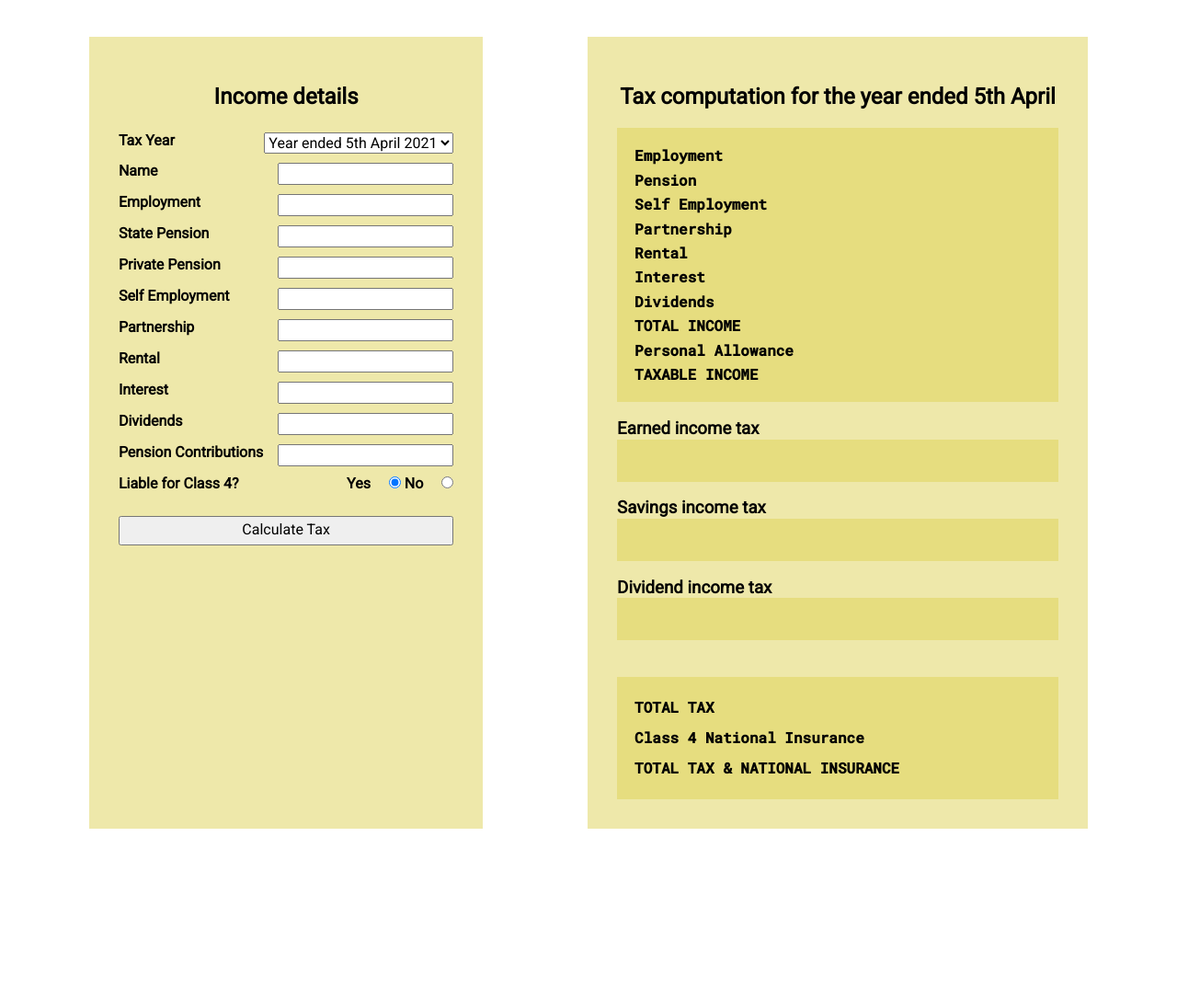
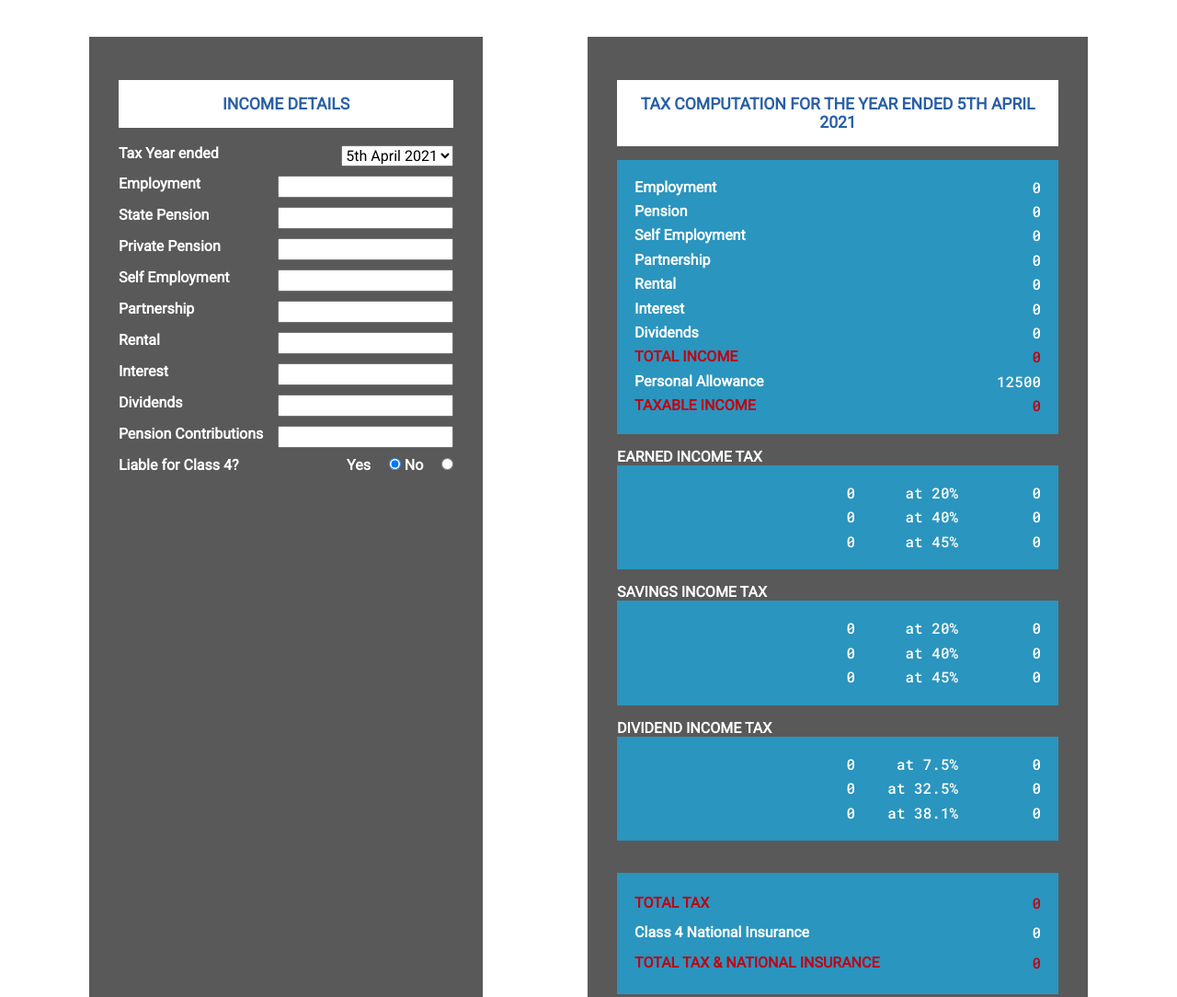
Before and after one commit to matt-j-e/tax-comp-js, a website: page index.html in a window 1280 px wide. Shown: the top 1084 px of the page at 92% size. Before the commit the page ends 941 px from the top, so only its background shows below. Drawn offline with Linux system fonts and the light colour scheme.

Commit message:
Made it populate the comp section on page load. Changed some basic design elements

```diff
--- a/css/style.css
+++ b/css/style.css
@@ -1,6 +1,16 @@
+:root {
+    --bg: #595959;
+    --fg: #2a95bf;
+    --grey: #595959;
+    --dkb: #295fa6;
+    --mbl: #2a95bf;
+    --red: #bf0413;
+}
+
 html {
     box-sizing: border-box;
     font-family: 'Roboto', sans-serif;
+    color: white;
 }
 
 #container {
@@ -9,16 +19,22 @@ html {
     display: flex;
     flex-direction: row;
     justify-content: space-around;
-    align-items: top;
+    /* align-items: top; */
 }
 
 #collection {
     padding: 2rem;
-    background: palegoldenrod;
+    background: var(--bg);
 }
 
-#collection h2 {
+#collection h2, #computation h2 {
+    font-size: 1.1rem;
+    font-weight: bold;
     text-align: center;
+    padding: 1rem;
+    text-transform: uppercase;
+    background-color: white;
+    color: var(--dkb);
 }
 
 #income-form > div {
@@ -50,23 +66,25 @@ html {
 #computation {
     padding: 2rem;
     flex-basis: 40%;
-    background: palegoldenrod;
-}
-
-#computation h2 {
-    text-align: center;
+    background: var(--bg);
 }
 
 #computation h3 {
     margin-bottom: 0;
+    text-transform: uppercase;
+    font-size: 1rem;
 }
 
 table {
-    font-family: 'Roboto Mono', monospace;
     width: 100%;
     padding: 1rem;
-    background-color: hsl(55, 67%, 70%);
+    background-color: var(--fg);
     line-height: 1.4;
+
+}
+
+.total-row {
+    color: var(--red);
 }
 
 th {
@@ -74,6 +92,7 @@ th {
 }
 
 td {
+    font-family: 'Roboto Mono', monospace;
     text-align: right;
 }
 
@@ -82,7 +101,7 @@ td {
 }
 
 .mid {
-    width: 15%;
+    width: 25%;
 }
 
 #totals {
--- a/index.html
+++ b/index.html
@@ -15,55 +15,51 @@
     <h2>Income details</h2>
     <form action="" id="income-form">
       <div>
-        <label for="taxYear" class="sr-text">Tax Year</label>
+        <label for="taxYear">Tax Year ended</label>
         <select name="taxYear" id="taxYear">
-          <option value="2021">Year ended 5th April 2021</option>
-          <option value="2020">Year ended 5th April 2020</option>
-          <option value="2019">Year ended 5th April 2019</option>
+          <option value="2021">5th April 2021</option>
+          <option value="2020">5th April 2020</option>
+          <option value="2019">5th April 2019</option>
         </select>
       </div>
       <div>
-        <label for="name" class="sr-text">Name</label>
-        <input type="text" id="name" name="name"">
-      </div>
-      <div>
-        <label for="employment" class="sr-text">Employment</label>
+        <label for="employment">Employment</label>
         <input type="text" id="employment" name="employment">
       </div>
       <div>
-        <label for="pensionState" class="sr-text">State Pension</label>
+        <label for="pensionState">State Pension</label>
         <input type="text" id="pensionState" name="pensionState"">
       </div>
       <div>
-        <label for="pensionPrivate" class="sr-text">Private Pension</label>
+        <label for="pensionPrivate">Private Pension</label>
         <input type="text" id="pensionPrivate" name="pensionPrivate"">
       </div>
       <div>
-        <label for="selfEmployment" class="sr-text">Self Employment</label>
+        <label for="selfEmployment">Self Employment</label>
         <input type="text" id="selfEmployment" name="selfEmployment"">
       </div>
       <div>
-        <label for="partnership" class="sr-text">Partnership</label>
+        <label for="partnership">Partnership</label>
         <input type="text" id="partnership" name="partnership">
       </div>
       <div>
-        <label for="rental" class="sr-text">Rental</label>
+        <label for="rental">Rental</label>
         <input type="text" id="rental" name="rental">
       </div>
       <div>
-        <label for="interest" class="sr-text">Interest</label>
+        <label for="interest">Interest</label>
         <input type="text" id="interest" name="interest">
       </div>
       <div>
-        <label for="dividends" class="sr-text">Dividends</label>
+        <label for="dividends">Dividends</label>
         <input type="text" id="dividends" name="dividends">
       </div>
       <div>
-        <label for="pensionContrib" class="sr-text">Pension Contributions</label>
+        <label for="pensionContrib">Pension Contributions</label>
         <input type="text" id="pensionContrib" name="pensionContrib">
       </div>
       <div>
-        <label for="c4" class="sr-text">Liable for Class 4?</label>
+        <label for="c4">Liable for Class 4?</label>
         <div>
           <label for="c4Yes">Yes</label>
           <input type="radio" id="c4Yes" name="c4" value="Yes" checked>
@@ -71,7 +67,7 @@
           <input type="radio" id="c4No" name="c4" value="No">
         </div>
       </div>
-      <div><input type="submit" name="submit" id="submit" value="Calculate Tax"></div>
+      <!-- <div><input type="submit" name="submit" id="submit" value="Calculate Tax"></div> -->
     </form>
   </section>
   <section id="computation">
@@ -84,9 +80,9 @@
       <tr><th>Rental</th><td id="comp-rental"></td></tr>
       <tr><th>Interest</th><td id="comp-interest"></td></tr>
       <tr><th>Dividends</th><td id="comp-dividend"></td></tr>
-      <tr><th>TOTAL INCOME</th><td id="comp-totalIncome"></td></tr>
+      <tr class="total-row"><th>TOTAL INCOME</th><td id="comp-totalIncome"></td></tr>
       <tr><th>Personal Allowance</th><td id="comp-personalAllowance"></td></tr>
-      <tr><th>TAXABLE INCOME</th><td id="comp-taxableIncome"></td></tr>
+      <tr class="total-row"><th>TAXABLE INCOME</th><td id="comp-taxableIncome"></td></tr>
     </table>
     <h3>Earned income tax</h3>
     <table>
@@ -108,9 +104,9 @@
     </table>
     <h3>&nbsp;</h3>
     <table id="totals">
-      <tr><th>TOTAL TAX</th><td id="comp-allTax"></td></tr>
+      <tr class="total-row"><th>TOTAL TAX</th><td id="comp-allTax"></td></tr>
       <tr><th>Class 4 National Insurance</th><td id="comp-c4liability"></td></tr>
-      <tr><th>TOTAL TAX & NATIONAL INSURANCE</th><td id="comp-allTaxNI"></td></tr>
+      <tr class="total-row"><th>TOTAL TAX & NATIONAL INSURANCE</th><td id="comp-allTaxNI"></td></tr>
     </table>
 
   </section>
--- a/src/controller.js
+++ b/src/controller.js
@@ -1,20 +1,28 @@
 class Controller {
     constructor() {
-        document.querySelector("#submit").addEventListener("click", (e) => {
-            this.collectData(e);
+        // document.querySelector("#submit").addEventListener("click", (e) => {
+        //     this.collectData(e);
+        //     this.renderComp();
+        // });
+        this.collectData();
+        this.renderComp();
+
+
+        document.querySelector("select").addEventListener("blur", () => {
+            this.collectData();
             this.renderComp();
         });
 
         document.querySelectorAll("input").forEach((input) => {
-            input.addEventListener("blur", (e) => {
-                this.collectData(e);
+            input.addEventListener("blur", () => {
+                this.collectData();
                 this.renderComp();
             })
-        })
+        });
     }
 
-    collectData(event) {
-        event.preventDefault();
+    collectData() {
+        // event.preventDefault();
 
         this.taxYearInput = document.querySelector('select[name="taxYear"]');
         this.employmentInput = document.querySelector('input[name="employment"]');
@@ -62,7 +70,8 @@ class Controller {
         document.querySelector("#comp-dividend").innerText = this.comp.dividend;
         document.querySelector("#comp-totalIncome").innerText = this.comp.totalIncome;
         document.querySelector("#comp-personalAllowance").innerText = this.comp.availablePA;
-        document.querySelector("#comp-taxableIncome").innerText = this.comp.totalIncome - this.comp.availablePA;
+        // document.querySelector("#comp-taxableIncome").innerText = this.comp.totalIncome - this.comp.availablePA;
+        document.querySelector("#comp-taxableIncome").innerText = Math.max(this.comp.totalIncome - this.comp.availablePA, 0);
         //Earned Income
         document.querySelector("#comp-earnedIncomeBRB").innerText = this.comp.earnedIncomeBRB;
         document.querySelector("#comp-earned-br").innerText = `at ${this.comp.br * 100}%`;
```
